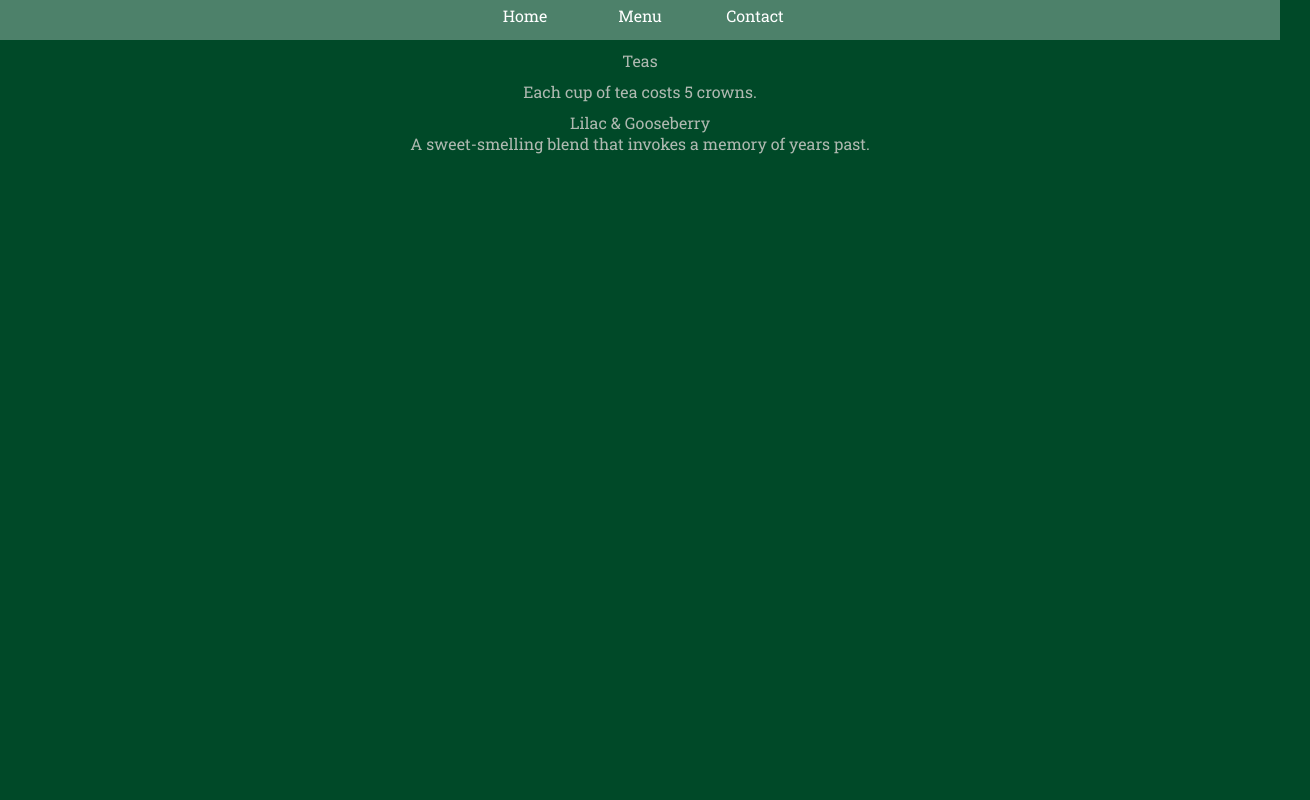
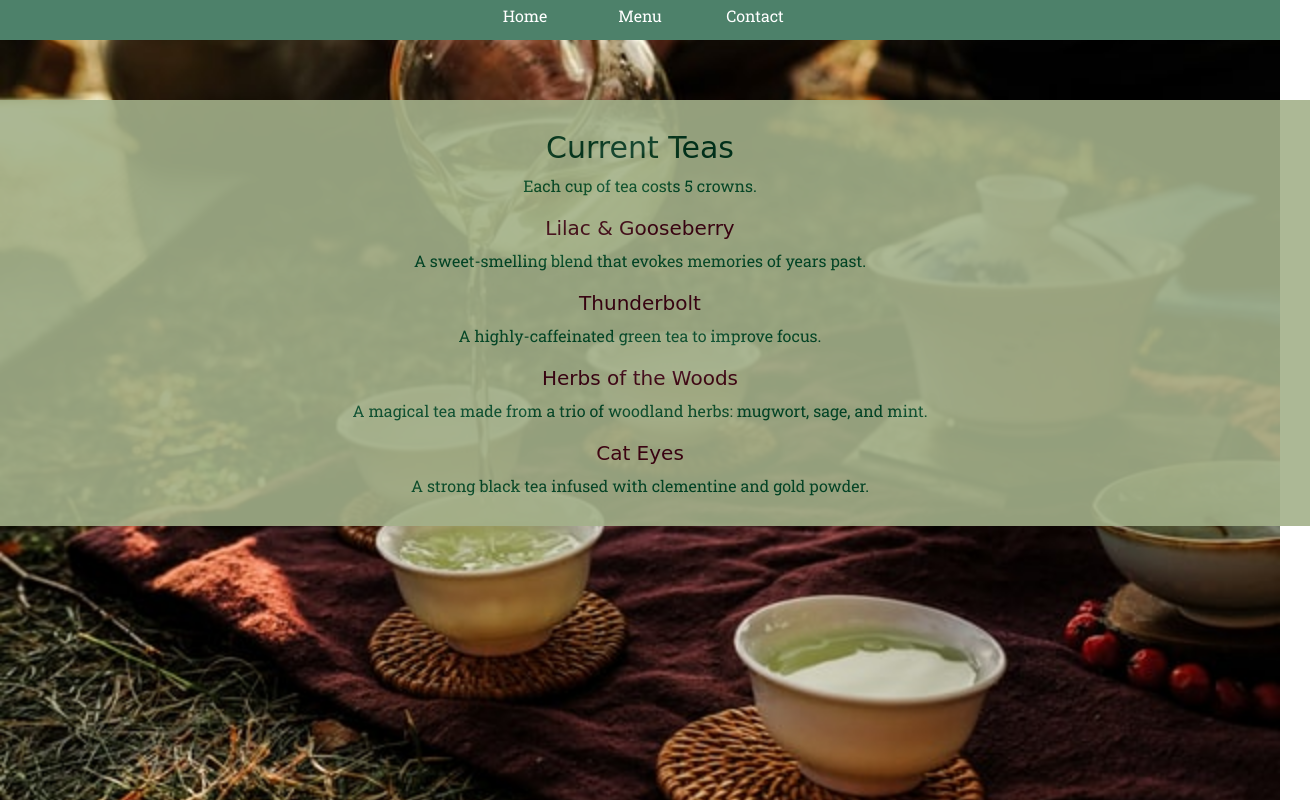
Before and after one commit to trinityfurman/restaurant-page, a website built with webpack: page dist/index.html in a window 1280 px wide. Both pictures are taken after a click on the link "Menu". Shown: the whole page, 1310 px wide, since content can reach past the window. Built offline with nearby package versions, Linux system fonts and the light colour scheme; a web font is replaced by a local one.

Commit message:
Update user interface and design scheme

```diff
--- a/src/index.js
+++ b/src/index.js
@@ -11,7 +11,7 @@ const menuButton = document.querySelector("#menuLink");
 const homeButton = document.querySelector("#homeLink");
 const contactButton = document.querySelector("#contactLink");
 
-const body = document.querySelector(".body");
+const body = document.querySelector(".mainBody");
 
 
 menuButton.addEventListener('click', () => {
--- a/src/loadContact.js
+++ b/src/loadContact.js
@@ -1,5 +1,5 @@
 const loadContact = () => {
-    const container = document.querySelector(".body");
+    const container = document.querySelector(".mainBody");
 
     const location = document.createElement('div');
     location.textContent = "Come find us in Hierarch Square in downtown Novigrad.";
--- a/src/loadHome.js
+++ b/src/loadHome.js
@@ -1,19 +1,15 @@
 const loadHome = () => {
        // Create body & contents
-       const body = document.querySelector(".body");
+       const body = document.querySelector(".mainBody");
 
        const header = document.createElement('div');
-       header.textContent = "Dandelion's Tea Shop";
+       header.textContent = "Dandelion's Tea Room";
        header.classList.add('heading');
 
-       const image = document.createElement('img');
-       image.src = "../src/images/main.jpg";
-
        const text = document.createElement('div');
-       text.innerHTML = "Seasonal blends, bewitching herbs, locally-sourced ingredients—we have a tea for every mood." + "<br>" + "Join us in the heart of Novigrad for a cup of nature and respite." + "<br>" + "Bring a book and a friend.";
+       text.innerHTML = "Seasonal blends, bewitching herbs, locally-sourced ingredients—we have a tea for every mood." + "<br>" + "Join us in the heart of Novigrad for a cup of warmth and solace.";
 
        body.appendChild(header);
-       body.appendChild(image);
        body.appendChild(text);
 };
 
--- a/src/loadMenu.js
+++ b/src/loadMenu.js
@@ -1,17 +1,19 @@
 const loadMenu = () => {
 
-    const container = document.querySelector(".body");
+    const container = document.querySelector(".mainBody");
     const heading = document.createElement('div');
-    heading.textContent = 'Teas';
+    heading.textContent = 'Current Teas';
+    heading.id = "teaHeading";
 
     const headingBody = document.createElement('div');
     headingBody.textContent = "Each cup of tea costs 5 crowns.";
 
     const first = document.createElement('div');
     const firstHeading = document.createElement('div');
+    firstHeading.classList.add('teaHeaders');
     firstHeading.textContent = "Lilac & Gooseberry";
     const firstBody = document.createElement('div');
-    firstBody.textContent = "A sweet-smelling blend that invokes a memory of years past.";
+    firstBody.textContent = "A sweet-smelling blend that evokes memories of years past.";
 
     first.appendChild(firstHeading);
     first.appendChild(firstBody);
@@ -21,18 +23,42 @@ const loadMenu = () => {
     const second = document.createElement('div');
     const secondHeading = document.createElement('div');
     secondHeading.textContent = "Thunderbolt";
+    secondHeading.classList.add('teaHeaders');
     const secondBody = document.createElement('div');
+    secondBody.textContent = "A highly-caffeinated green tea to improve focus.";
+
+    second.appendChild(secondHeading);
+    second.appendChild(secondBody);
 
 
     const third = document.createElement('div');
+    const thirdHeading = document.createElement('div');
+    thirdHeading.textContent = "Herbs of the Woods";
+    thirdHeading.classList.add('teaHeaders');
+    const thirdBody = document.createElement('div');
+    thirdBody.textContent = "A magical tea made from a trio of woodland herbs: mugwort, sage, and mint.";
+
+    third.appendChild(thirdHeading);
+    third.appendChild(thirdBody);
 
     const fourth = document.createElement('div');
+    const fourthHeading = document.createElement('div');
+    fourthHeading.textContent = "Cat Eyes";
+    fourthHeading.classList.add('teaHeaders');
+    const fourthBody = document.createElement('div');
+    fourthBody.textContent = "A strong black tea infused with clementine and gold powder.";
 
-    const fifth = document.createElement('div');
+    fourth.appendChild(fourthHeading);
+    fourth.appendChild(fourthBody);
+
 
     container.appendChild(heading);
     container.appendChild(headingBody);
     container.appendChild(first);
+    container.appendChild(second);
+    container.appendChild(third);
+    container.appendChild(fourth);
+
 };
 
 export { loadMenu };
--- a/src/loadPage.js
+++ b/src/loadPage.js
@@ -28,7 +28,7 @@ const loadPage = () => {
 
     // Create body & contents
     const body = document.createElement('div');
-    body.classList.add('body');
+    body.classList.add('mainBody');
 
 
     container.appendChild(nav);
--- a/src/style.css
+++ b/src/style.css
@@ -1,9 +1,10 @@
 body {
     background-color: #004928;
-    color: rgb(175, 185, 177);
     font-family: 'Roboto Slab', serif;
     padding: 0;
     margin: 0;
+    background: url("../src/images/main.jpg") no-repeat center fixed;
+    background-size: cover;
 }
 
 #content {
@@ -14,12 +15,18 @@ body {
     text-align: center;
 }
 
-.body {
+.mainBody {
     display: flex;
     flex-direction: column;
     gap: 10px;
+    padding: 30px;
+    margin-top: 50px;
     text-align: center;
     align-items: center;
+    width: 100%;
+    background-color: #a3b18a;
+    color:#004928;
+    opacity: 0.9;
 }
 
 .navigation {
@@ -44,10 +51,33 @@ body {
 }
 
 #content img {
-    width: 400px;
+    width: 100%;
 }
 
 .heading {
     font-size: 40px;
     font-family: 'Merienda One', cursive;
+    color: #3A0012;
+    padding: 20px;
 }
+
+#teaHeading {
+    font-size: 30px;
+    font-family: 'Merienda One', cursive;
+    color: #00351d;
+
+}
+
+.teaHeaders {
+    font-size: 20px;
+    font-family: 'Merienda One', cursive;
+    padding: 10px;
+    color: #3A0012;
+
+}
+
+#hoursHeading {
+    font-size: 20px;
+    font-family: 'Merienda One', cursive;
+    color: #3A0012;
+}
```
Also changed, not shown: dist/main.js.
